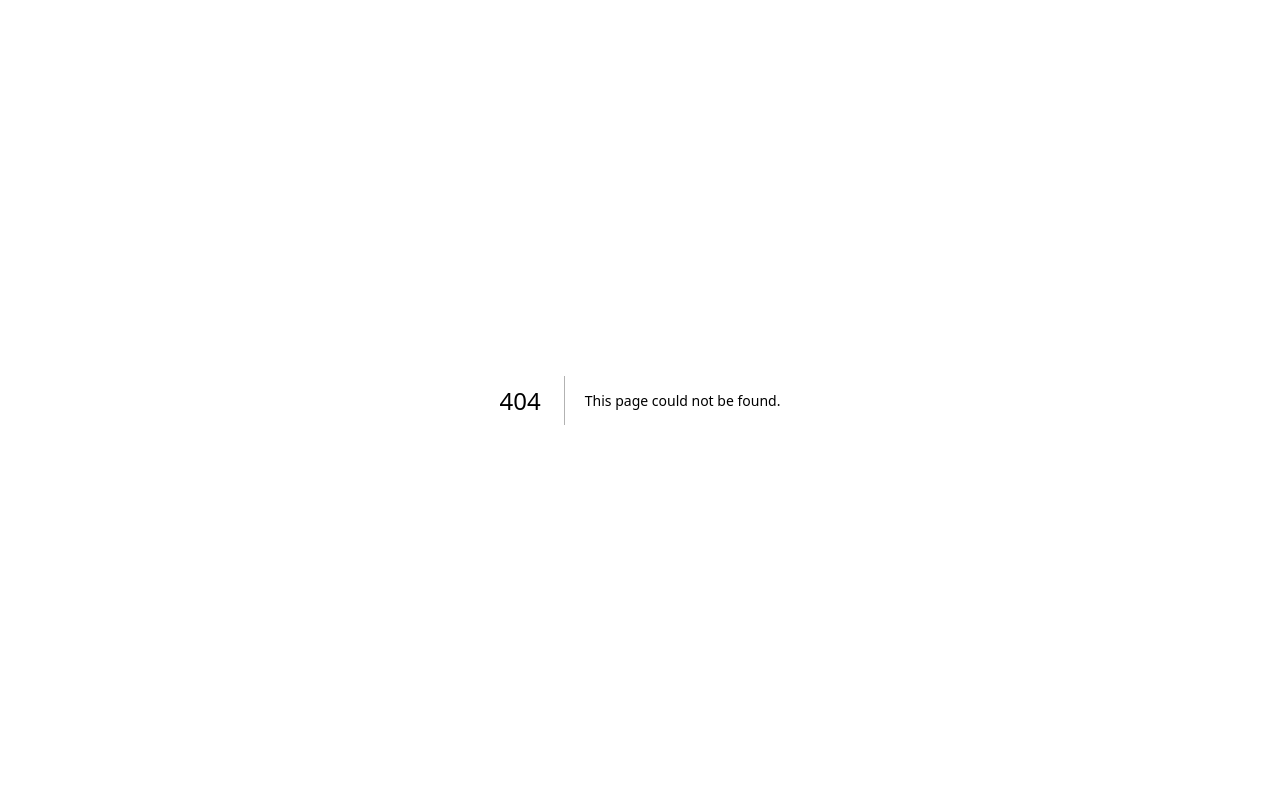
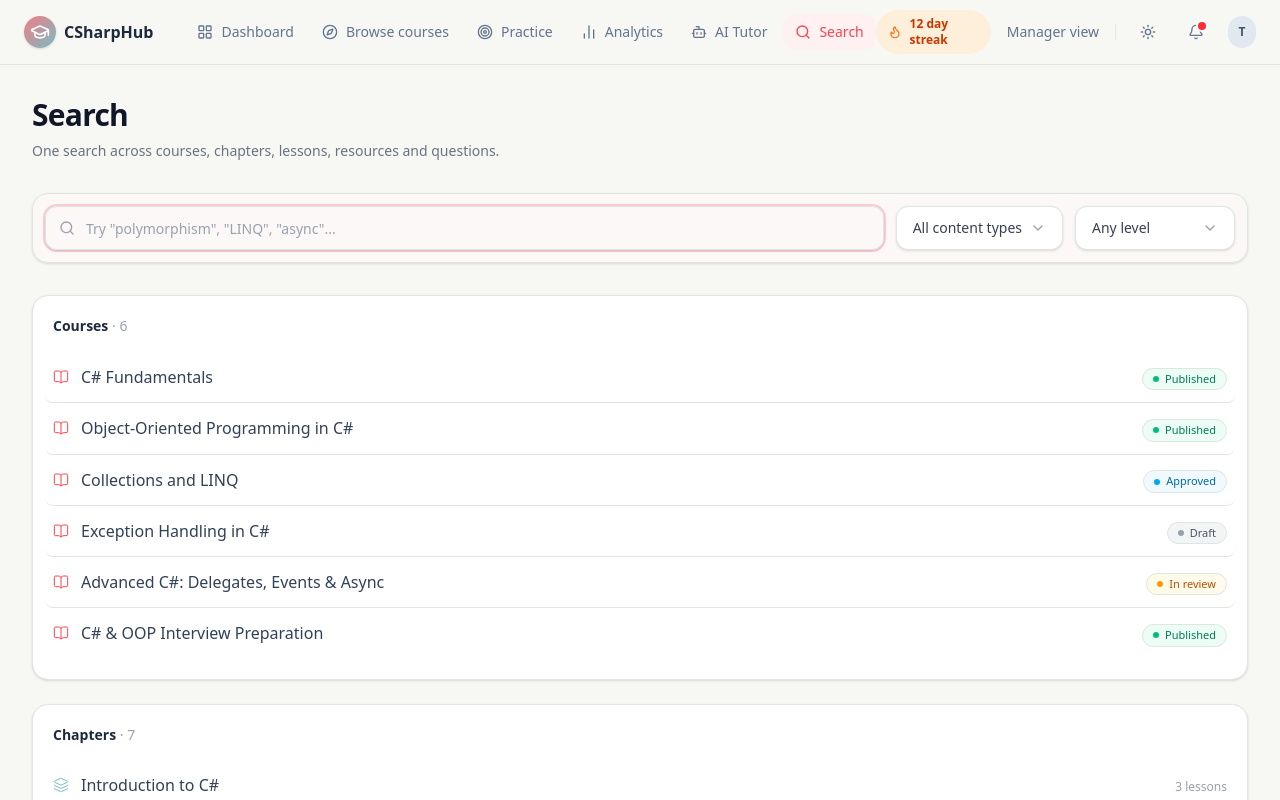
Before and after one commit to ChuChoaChan131019/DoAnChuyenNganh-LearningProject, a Next.js app in the folder frontend/: page /learner/search in a window 1280 px wide. Before the commit this address had no page. Shown: the top 800 px of the page. Built offline with nearby package versions, Linux system fonts and the light colour scheme.

Commit message:
Trang search (learner)

```diff
--- /dev/null
+++ b/frontend/src/app/learner/search/page.tsx
@@ -0,0 +1,5 @@
+import SearchPage from '@/app/content-manager/search/page';
+
+export default function LearnerSearchPage() {
+  return <SearchPage />;
+}
--- a/frontend/src/components/learner/topbar.tsx
+++ b/frontend/src/components/learner/topbar.tsx
@@ -26,6 +26,7 @@ const NAV_ITEMS = [
 
 export function LearnerTopbar() {
   const pathname = usePathname();
+  const isSearchActive = pathname.startsWith('/learner/search');
 
   return (
     <header className="sticky top-0 z-30 w-full border-b border-gray-200/70 bg-[#F7F8F3]">
@@ -62,10 +63,17 @@ export function LearnerTopbar() {
             );
           })}
 
-          <button className="flex items-center gap-2 whitespace-nowrap rounded-xl px-3 py-2 text-sm font-medium text-slate-500 transition-colors hover:bg-slate-100 hover:text-slate-800">
+          <Link
+            href="/learner/search"
+            className={`flex items-center gap-2 whitespace-nowrap rounded-xl px-3 py-2 text-sm font-medium transition-colors ${
+              isSearchActive
+                ? 'bg-rose-50 text-[#F7444E]'
+                : 'text-slate-500 hover:bg-slate-100 hover:text-slate-800'
+            }`}
+          >
             <Search className="h-4 w-4" />
             Search
-          </button>
+          </Link>
         </nav>
       </div>
 
```
